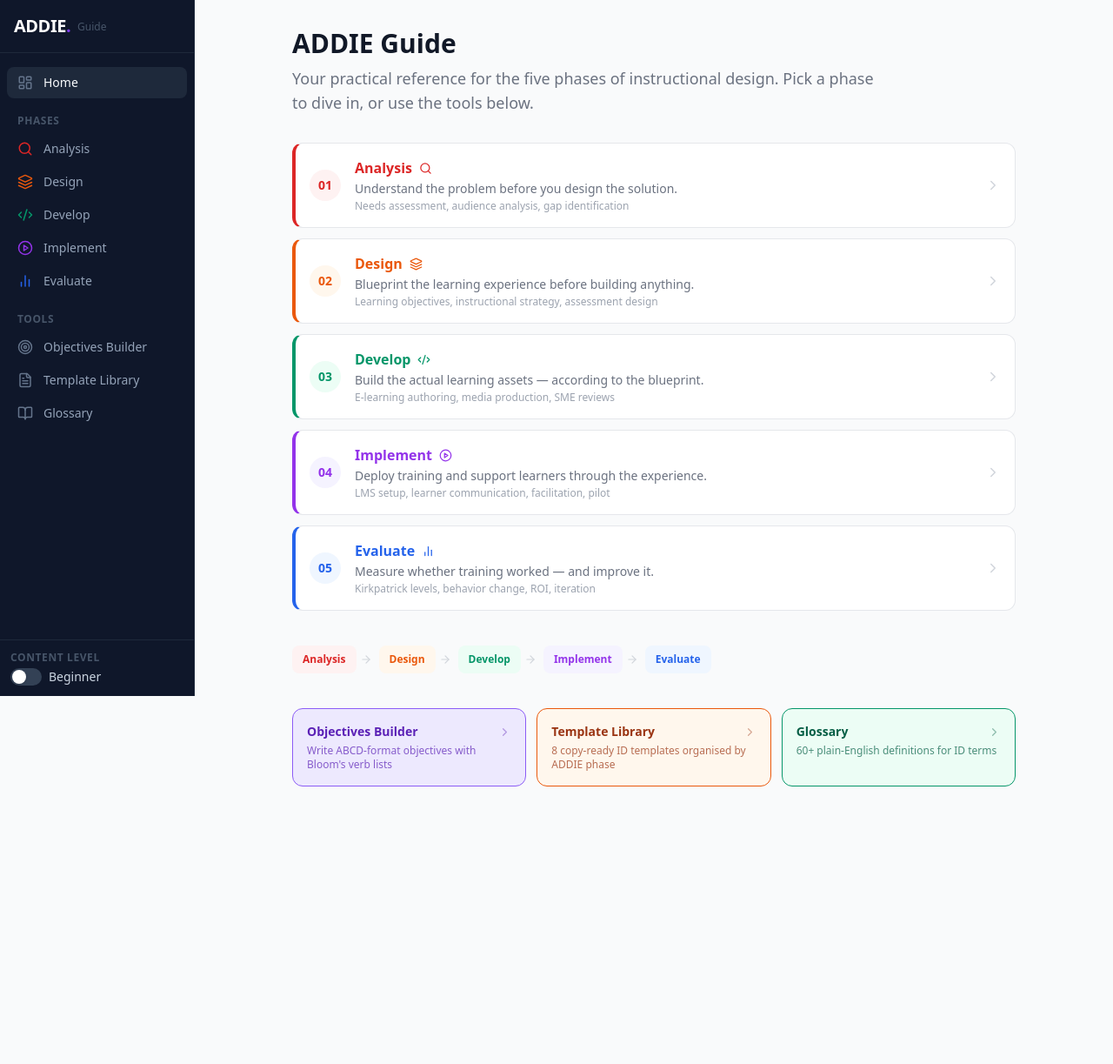
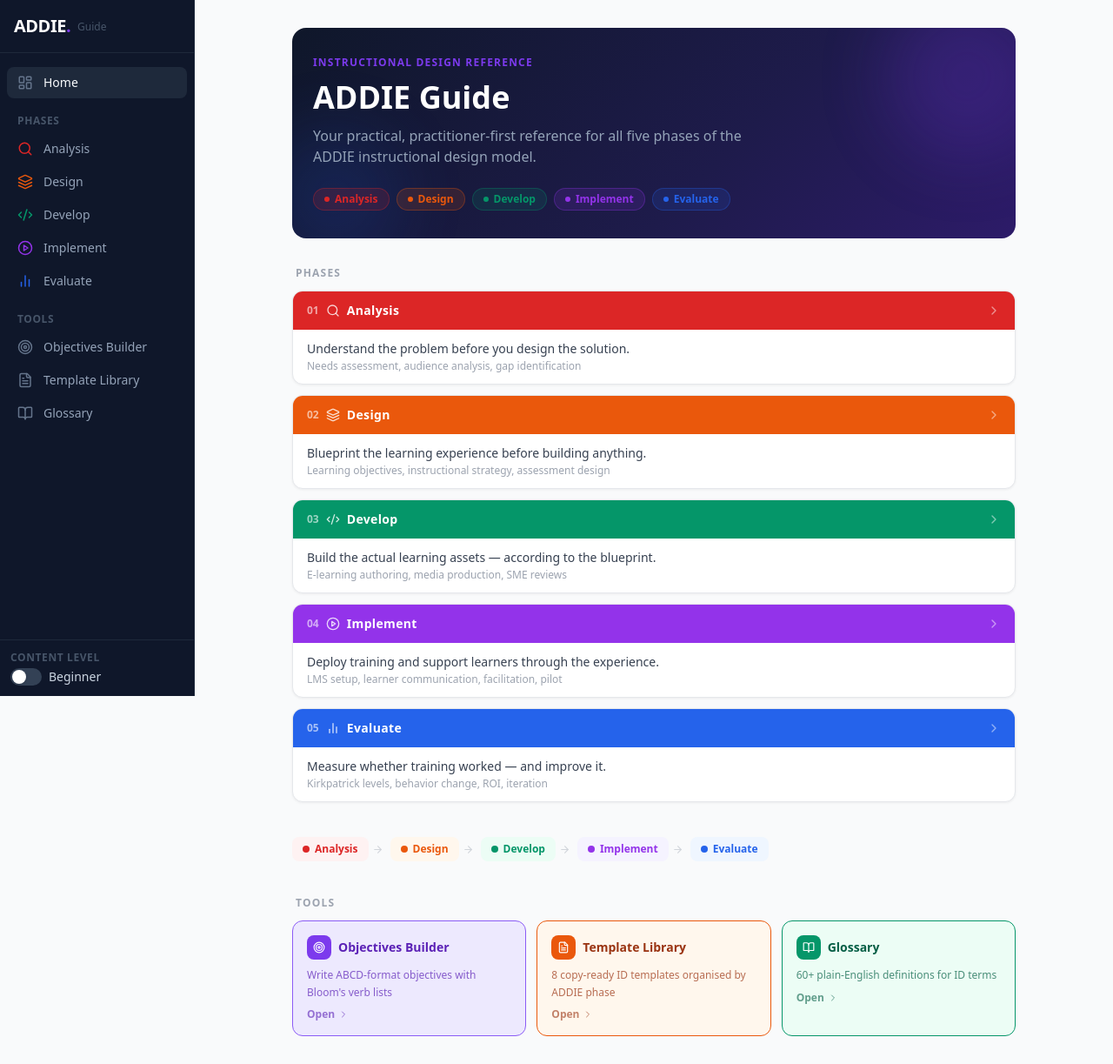
Before and after one commit to ruchir-code/addie-guide-app, a React (Vite) app: page / in a window 1280 px wide. Shown: the whole page at 87% size. Before the commit the page ends 936 px from the top, so only its background shows below. Built offline with nearby package versions, Linux system fonts and the light colour scheme.

Commit message:
Visual redesign — hero banner, top-band cards, coloured phase headers, hover animations

```diff
--- a/src/pages/Home.jsx
+++ b/src/pages/Home.jsx
@@ -7,28 +7,102 @@ import {
   BarChart2,
   ChevronRight,
   ArrowRight,
+  Target,
+  FileText,
+  BookOpen,
 } from 'lucide-react'
 import { PHASES as PHASE_DATA } from '../utils/colors'
 
-const ICON_MAP = { analysis: Search, design: Layers, develop: Code2, implement: PlayCircle, evaluate: BarChart2 }
+const ICON_MAP = {
+  analysis: Search,
+  design: Layers,
+  develop: Code2,
+  implement: PlayCircle,
+  evaluate: BarChart2,
+}
 
 const PHASES = PHASE_DATA.map((p) => ({ ...p, icon: ICON_MAP[p.slug] }))
+
+const TOOLS = [
+  {
+    to: '/objectives',
+    label: 'Objectives Builder',
+    desc: "Write ABCD-format objectives with Bloom's verb lists",
+    icon: Target,
+    style: { backgroundColor: '#EDE9FE', borderColor: '#8B5CF6', color: '#5B21B6' },
+    iconBg: '#7C3AED',
+  },
+  {
+    to: '/templates',
+    label: 'Template Library',
+    desc: '8 copy-ready ID templates organised by ADDIE phase',
+    icon: FileText,
+    style: { backgroundColor: '#FFF7ED', borderColor: '#EA580C', color: '#9A3412' },
+    iconBg: '#EA580C',
+  },
+  {
+    to: '/glossary',
+    label: 'Glossary',
+    desc: '60+ plain-English definitions for ID terms',
+    icon: BookOpen,
+    style: { backgroundColor: '#ECFDF5', borderColor: '#059669', color: '#065F46' },
+    iconBg: '#059669',
+  },
+]
 
 export default function Home() {
   return (
     <div>
-      {/* Hero */}
-      <div className="mb-8">
-        <h1 className="text-3xl font-extrabold text-gray-900 mb-2">
-          ADDIE Guide
-        </h1>
-        <p className="text-gray-500 text-lg max-w-2xl">
-          Your practical reference for the five phases of instructional design.
-          Pick a phase to dive in, or use the tools below.
-        </p>
+      {/* ── Hero banner ─────────────────────────────────────────────── */}
+      <div
+        className="rounded-2xl px-6 py-8 mb-8 relative overflow-hidden"
+        style={{
+          background: 'linear-gradient(135deg, #0F172A 0%, #1E1B4B 60%, #2D1B69 100%)',
+        }}
+      >
+        {/* Decorative blobs */}
+        <div
+          className="absolute -top-10 -right-10 w-48 h-48 rounded-full opacity-20 blur-2xl"
+          style={{ backgroundColor: '#7C3AED' }}
+        />
+        <div
+          className="absolute -bottom-8 -left-8 w-40 h-40 rounded-full opacity-15 blur-2xl"
+          style={{ backgroundColor: '#2563EB' }}
+        />
+
+        <div className="relative z-10">
+          <p className="text-xs font-bold uppercase tracking-widest mb-3" style={{ color: '#7C3AED' }}>
+            Instructional Design Reference
+          </p>
+          <h1 className="text-3xl sm:text-4xl font-extrabold text-white mb-3 leading-tight">
+            ADDIE Guide
+          </h1>
+          <p className="text-base mb-6 max-w-lg" style={{ color: '#94A3B8' }}>
+            Your practical, practitioner-first reference for all five phases of
+            the ADDIE instructional design model.
+          </p>
+
+          {/* Phase chips */}
+          <div className="flex flex-wrap gap-2">
+            {PHASES.map((p) => (
+              <Link
+                key={p.slug}
+                to={`/${p.slug}`}
+                className="inline-flex items-center gap-1.5 px-3 py-1 rounded-full text-xs font-bold transition-all hover:scale-105"
+                style={{ backgroundColor: `${p.color}25`, color: p.color, border: `1px solid ${p.color}50` }}
+              >
+                <span className="w-1.5 h-1.5 rounded-full" style={{ backgroundColor: p.color }} />
+                {p.label}
+              </Link>
+            ))}
+          </div>
+        </div>
       </div>
 
-      {/* Phase Cards */}
+      {/* ── Phase Cards ─────────────────────────────────────────────── */}
+      <h2 className="text-xs font-bold uppercase tracking-widest text-gray-400 mb-3 px-1">
+        Phases
+      </h2>
       <div className="flex flex-col gap-3 mb-10">
         {PHASES.map((phase) => {
           const Icon = phase.icon
@@ -36,103 +110,97 @@ export default function Home() {
             <Link
               key={phase.slug}
               to={`/${phase.slug}`}
-              className="group flex items-center gap-4 p-4 rounded-xl border border-gray-200 bg-white hover:shadow-lg transition-all duration-150"
-              style={{ borderLeftWidth: 4, borderLeftColor: phase.color }}
+              className="group rounded-xl overflow-hidden border border-gray-200 bg-white transition-all duration-200 hover:-translate-y-0.5"
+              style={{
+                boxShadow: '0 1px 3px rgba(0,0,0,0.06)',
+              }}
+              onMouseEnter={(e) => {
+                e.currentTarget.style.boxShadow = `0 8px 24px ${phase.color}30`
+              }}
+              onMouseLeave={(e) => {
+                e.currentTarget.style.boxShadow = '0 1px 3px rgba(0,0,0,0.06)'
+              }}
             >
-              {/* Number bubble */}
-              <span
-                className="hidden sm:flex items-center justify-center w-9 h-9 rounded-full text-sm font-bold shrink-0"
-                style={{ backgroundColor: phase.light, color: phase.color }}
+              {/* Coloured top band */}
+              <div
+                className="flex items-center justify-between px-4 py-3"
+                style={{ backgroundColor: phase.color }}
               >
-                {phase.number}
-              </span>
-
-              {/* Icon (mobile) */}
-              <div
-                className="flex items-center justify-center w-9 h-9 rounded-lg shrink-0 sm:hidden"
-                style={{ backgroundColor: phase.light }}
-              >
-                <Icon size={20} style={{ color: phase.color }} />
+                <div className="flex items-center gap-2">
+                  <span className="text-xs font-black text-white/60 tabular-nums">
+                    {phase.number}
+                  </span>
+                  <Icon size={16} className="text-white/80" />
+                  <span className="font-extrabold text-white text-sm tracking-wide">
+                    {phase.label}
+                  </span>
+                </div>
+                <ChevronRight
+                  size={16}
+                  className="text-white/50 group-hover:text-white group-hover:translate-x-0.5 transition-all"
+                />
               </div>
 
-              {/* Text */}
-              <div className="flex-1 min-w-0">
-                <div className="flex items-center gap-2 mb-0.5">
-                  <span className="font-bold text-base" style={{ color: phase.color }}>
-                    {phase.label}
-                  </span>
-                  <Icon size={15} className="hidden sm:block" style={{ color: phase.color }} />
-                </div>
-                <p className="text-sm text-gray-500 truncate">{phase.tagline}</p>
-                <p className="text-xs text-gray-400 mt-0.5 hidden sm:block truncate">
+              {/* Card body */}
+              <div className="px-4 py-3">
+                <p className="text-sm font-medium text-gray-700">{phase.tagline}</p>
+                <p className="text-xs text-gray-400 mt-0.5 hidden sm:block">
                   {phase.keyActivity}
                 </p>
               </div>
-
-              <ChevronRight
-                size={18}
-                className="text-gray-300 group-hover:text-gray-500 shrink-0 transition-colors"
-              />
             </Link>
           )
         })}
       </div>
 
-      {/* Flow bar */}
+      {/* ── Flow bar ────────────────────────────────────────────────── */}
       <div className="mb-10 overflow-x-auto">
         <div className="flex items-center gap-1 min-w-max">
           {PHASES.map((phase, idx) => (
             <div key={phase.slug} className="flex items-center">
               <Link
                 to={`/${phase.slug}`}
-                className="flex flex-col items-center gap-1 px-3 py-2 rounded-lg hover:opacity-80 transition-opacity"
+                className="flex items-center gap-1.5 px-3 py-1.5 rounded-lg hover:opacity-80 transition-opacity"
                 style={{ backgroundColor: phase.light }}
               >
+                <span className="w-2 h-2 rounded-full shrink-0" style={{ backgroundColor: phase.color }} />
                 <span className="text-xs font-bold" style={{ color: phase.color }}>
                   {phase.label}
                 </span>
               </Link>
               {idx < PHASES.length - 1 && (
-                <ArrowRight size={14} className="text-gray-300 mx-1 shrink-0" />
+                <ArrowRight size={13} className="text-gray-300 mx-1 shrink-0" />
               )}
             </div>
           ))}
         </div>
       </div>
 
-      {/* Quick links */}
+      {/* ── Tool quick links ─────────────────────────────────────────── */}
+      <h2 className="text-xs font-bold uppercase tracking-widest text-gray-400 mb-3 px-1">
+        Tools
+      </h2>
       <div className="grid grid-cols-1 sm:grid-cols-3 gap-3">
-        {[
-          {
-            to: '/objectives',
-            label: 'Objectives Builder',
-            desc: "Write ABCD-format objectives with Bloom's verb lists",
-            style: { backgroundColor: '#EDE9FE', borderColor: '#8B5CF6', color: '#5B21B6' },
-          },
-          {
-            to: '/templates',
-            label: 'Template Library',
-            desc: '8 copy-ready ID templates organised by ADDIE phase',
-            style: { backgroundColor: '#FFF7ED', borderColor: '#EA580C', color: '#9A3412' },
-          },
-          {
-            to: '/glossary',
-            label: 'Glossary',
-            desc: '60+ plain-English definitions for ID terms',
-            style: { backgroundColor: '#ECFDF5', borderColor: '#059669', color: '#065F46' },
-          },
-        ].map(({ to, label, desc, style }) => (
+        {TOOLS.map(({ to, label, desc, icon: Icon, style, iconBg }) => (
           <Link
             key={to}
             to={to}
-            className="group p-4 rounded-xl border hover:shadow-md transition-all duration-150"
+            className="group p-4 rounded-xl border transition-all duration-200 hover:-translate-y-0.5 hover:shadow-lg"
             style={style}
           >
-            <div className="font-semibold text-sm mb-1 flex items-center justify-between">
-              {label}
-              <ChevronRight size={15} className="opacity-40 group-hover:opacity-80 transition-opacity" />
+            <div className="flex items-center gap-2 mb-2">
+              <div
+                className="w-7 h-7 rounded-lg flex items-center justify-center shrink-0"
+                style={{ backgroundColor: iconBg }}
+              >
+                <Icon size={14} className="text-white" />
+              </div>
+              <span className="font-bold text-sm">{label}</span>
             </div>
-            <p className="text-xs opacity-70">{desc}</p>
+            <p className="text-xs opacity-70 leading-relaxed">{desc}</p>
+            <div className="mt-2 flex items-center gap-1 text-xs font-semibold opacity-60 group-hover:opacity-100 transition-opacity">
+              Open <ChevronRight size={12} />
+            </div>
           </Link>
         ))}
       </div>
--- a/src/pages/PhasePage.jsx
+++ b/src/pages/PhasePage.jsx
@@ -23,12 +23,22 @@ const PHASE_DATA = {
   evaluate:  { data: evaluateData,  checklist: evaluateChecklist },
 }
 
-function Section({ title, children }) {
+const PHASE_NUMBERS = {
+  analysis: '01', design: '02', develop: '03', implement: '04', evaluate: '05',
+}
+
+function Section({ title, color, children }) {
   return (
     <section className="mb-8">
-      <h2 className="text-lg font-bold text-gray-900 mb-3 pb-2 border-b border-gray-100">
-        {title}
-      </h2>
+      <div className="flex items-center gap-3 mb-4">
+        <span
+          className="w-1 h-6 rounded-full shrink-0"
+          style={{ backgroundColor: color }}
+        />
+        <h2 className="text-xl font-extrabold text-gray-900 tracking-tight">
+          {title}
+        </h2>
+      </div>
       {children}
     </section>
   )
@@ -43,68 +53,72 @@ export default function PhasePage() {
 
   const { data, checklist } = entry
   const contentLevel = level === 'advanced' ? 'advanced' : 'beginner'
+  const number = PHASE_NUMBERS[phase] || ''
 
   return (
     <div>
-      {/* Phase header */}
-      <div className="mb-8">
+      {/* ── Full-width coloured phase header ───────────────────────── */}
+      <div
+        className="rounded-2xl px-6 py-8 mb-8 relative overflow-hidden"
+        style={{ backgroundColor: data.color }}
+      >
+        {/* Decorative circle */}
         <div
-          className="inline-flex items-center gap-2 px-3 py-1 rounded-full text-xs font-bold uppercase tracking-wider mb-3"
-          style={{ backgroundColor: `${data.color}18`, color: data.color }}
-        >
-          <span
-            className="w-2 h-2 rounded-full"
-            style={{ backgroundColor: data.color }}
-          />
-          {data.label} Phase
+          className="absolute -right-12 -top-12 w-48 h-48 rounded-full opacity-10"
+          style={{ backgroundColor: '#fff' }}
+        />
+        <div
+          className="absolute -right-4 -bottom-8 w-32 h-32 rounded-full opacity-10"
+          style={{ backgroundColor: '#fff' }}
+        />
+
+        <div className="relative z-10">
+          <span className="text-5xl font-black text-white/20 leading-none block mb-1">
+            {number}
+          </span>
+          <h1 className="text-3xl sm:text-4xl font-extrabold text-white mb-2 leading-tight">
+            {data.label}
+          </h1>
+          <p className="text-base font-medium" style={{ color: 'rgba(255,255,255,0.75)' }}>
+            {data.tagline}
+          </p>
         </div>
-        <h1
-          className="text-3xl font-extrabold mb-2"
-          style={{ color: data.color }}
-        >
-          {data.label}
-        </h1>
-        <p className="text-gray-500 text-lg">{data.tagline}</p>
-        <div
-          className="mt-4 h-1 rounded-full w-16"
-          style={{ backgroundColor: data.color }}
-        />
       </div>
 
-      {/* What It Is */}
-      <Section title="What It Is">
+      {/* ── What It Is ─────────────────────────────────────────────── */}
+      <Section title="What It Is" color={data.color}>
         <p className="text-gray-700 leading-relaxed">{data.whatItIs[contentLevel]}</p>
       </Section>
 
-      {/* Why It Matters */}
-      <Section title="Why It Matters">
+      {/* ── Why It Matters ─────────────────────────────────────────── */}
+      <Section title="Why It Matters" color={data.color}>
         <p className="text-gray-700 leading-relaxed">{data.whyItMatters[contentLevel]}</p>
       </Section>
 
-      {/* Key Questions */}
-      <Section title="Key Questions to Ask">
+      {/* ── Key Questions ──────────────────────────────────────────── */}
+      <Section title="Key Questions to Ask" color={data.color}>
         <ul className="space-y-2">
           {data.keyQuestions.map((q, i) => (
             <li key={i} className="flex items-start gap-3">
               <span
-                className="mt-0.5 flex-shrink-0 w-5 h-5 rounded-full flex items-center justify-center text-xs font-bold text-white"
+                className="mt-0.5 flex-shrink-0 w-6 h-6 rounded-full flex items-center justify-center text-xs font-extrabold text-white"
                 style={{ backgroundColor: data.color }}
               >
                 {i + 1}
               </span>
-              <span className="text-gray-700 text-sm leading-relaxed">{q}</span>
+              <span className="text-gray-700 text-sm leading-relaxed pt-0.5">{q}</span>
             </li>
           ))}
         </ul>
       </Section>
 
-      {/* Outputs */}
-      <Section title="Key Outputs">
-        <ul className="space-y-1.5">
+      {/* ── Key Outputs ────────────────────────────────────────────── */}
+      <Section title="Key Outputs" color={data.color}>
+        <ul className="space-y-2">
           {data.outputs.map((output, i) => (
-            <li key={i} className="flex items-start gap-2 text-sm text-gray-700">
+            <li key={i} className="flex items-start gap-3 text-sm text-gray-700">
               <span
-                className="mt-1.5 w-1.5 h-1.5 rounded-full flex-shrink-0"
+                className="mt-1.5 w-2 h-2 rounded-full flex-shrink-0"
                 style={{ backgroundColor: data.color }}
               />
               {output}
@@ -113,28 +127,38 @@ export default function PhasePage() {
         </ul>
       </Section>
 
-      {/* Common Mistakes */}
-      <Section title="Common Mistakes">
+      {/* ── Common Mistakes ────────────────────────────────────────── */}
+      <Section title="Common Mistakes" color={data.color}>
         <div className="space-y-3">
           {data.commonMistakes.map((item, i) => (
             <div
               key={i}
-              className="rounded-lg border border-gray-100 overflow-hidden"
+              className="rounded-xl border border-gray-100 overflow-hidden"
             >
-              <div className="flex items-start gap-2 px-4 py-3 bg-red-50">
-                <span className="text-red-500 font-bold text-sm shrink-0">✗</span>
-                <p className="text-sm font-semibold text-red-800">{item.mistake}</p>
+              <div className="flex items-start gap-3 px-4 py-3 bg-red-50 border-b border-red-100">
+                <span
+                  className="flex-shrink-0 w-5 h-5 rounded-full flex items-center justify-center text-xs font-bold text-white mt-0.5"
+                  style={{ backgroundColor: '#DC2626' }}
+                >
+                  ✗
+                </span>
+                <p className="text-sm font-semibold text-red-900">{item.mistake}</p>
               </div>
-              <div className="flex items-start gap-2 px-4 py-3 bg-green-50">
-                <span className="text-green-500 font-bold text-sm shrink-0">✓</span>
-                <p className="text-sm text-green-800">{item.fix}</p>
+              <div className="flex items-start gap-3 px-4 py-3 bg-emerald-50">
+                <span
+                  className="flex-shrink-0 w-5 h-5 rounded-full flex items-center justify-center text-xs font-bold text-white mt-0.5"
+                  style={{ backgroundColor: '#059669' }}
+                >
+                  ✓
+                </span>
+                <p className="text-sm text-emerald-900">{item.fix}</p>
               </div>
             </div>
           ))}
         </div>
       </Section>
 
-      {/* Checklist */}
+      {/* ── Checklist ──────────────────────────────────────────────── */}
       <Checklist phase={phase} items={checklist} color={data.color} />
     </div>
   )
```
